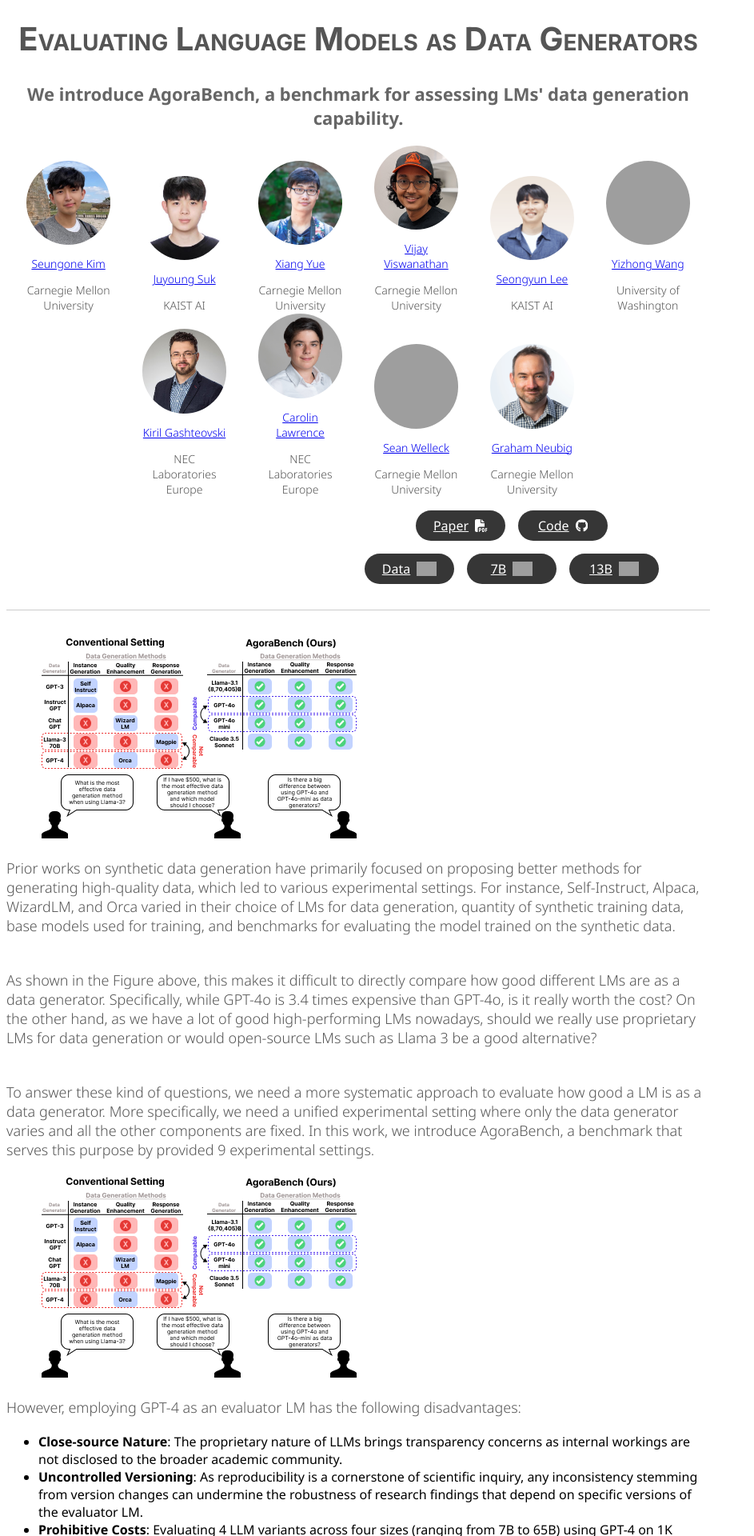
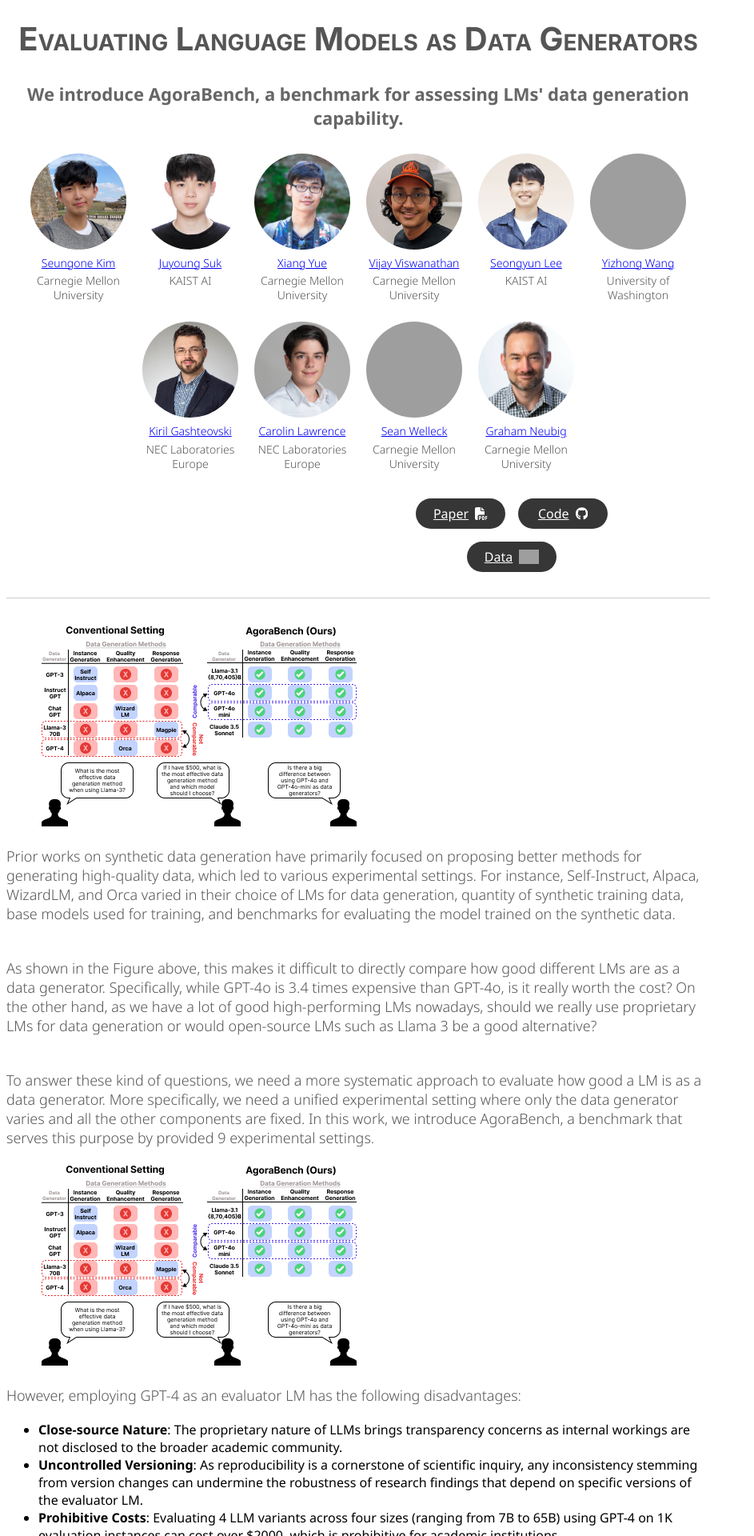
Before and after one commit to neulab/data-agora, a Jekyll site: the page built from docs/index.markdown, in a window 1280 px wide. Shown: the top 1920 px of the page at 80% size, without its empty margins (0-943 px from the left). Built offline with Jekyll 4.4.1, drawn with Linux system fonts in a browser that asks for light colours; a style sheet for code colours, icons or effects is not loaded; grey boxes are pictures that could not be loaded.

Commit message:
fix author

```diff
--- a/docs/_layouts/default.html
+++ b/docs/_layouts/default.html
@@ -81,20 +81,6 @@
           <span>Data</span>
 
           <img src="https://huggingface.co/datasets/huggingface/brand-assets/resolve/main/hf-logo.png" alt="Submit" width="25em"></img>        </a>
-        {% if site.code %}
-          <a class="button" href="{{site.hf_model_7b}}" target="_blank">
-            <span>7B</span>
-
-          <img src="https://huggingface.co/datasets/huggingface/brand-assets/resolve/main/hf-logo.png" alt="Submit" width="25em"></img>
-          </a>
-        {% endif %}
-        {% if site.code %}
-          <a class="button" href="{{site.hf_model_13b}}" target="_blank">
-            <span>13B</span>
-          <img src="https://huggingface.co/datasets/huggingface/brand-assets/resolve/main/hf-logo.png" alt="Submit" width="25em"></img>
-
-          </a>
-        {% endif %}
       </div>
     </div>
     <div class="wrapper">
--- a/docs/assets/css/styles.css
+++ b/docs/assets/css/styles.css
@@ -78,23 +78,24 @@
 
 .authors-wrapper {
   text-align: center;
+  display: flex;
+  flex-wrap: wrap;
+  justify-content: center;
+  align-items: flex-start;
+  gap: 20px;
+  margin: 30px 0;
 }
 
 .author-container {
-  display: inline-block;
-  width: 12%;
-  margin: 0 2% 0 2%;
-}
-
-.author-container p {
-  margin-bottom: 0px;
-  font-size: 14px;
+  width: 120px; /* Fixed width instead of percentage */
+  text-align: center;
 }
 
 .author-image {
   position: relative;
   width: 100%;
   padding-bottom: 100%;
+  margin-bottom: 8px;
 }
 
 .author-image img {
@@ -104,6 +105,24 @@
   top: 0;
   left: 0;
   border-radius: 50%;
+  object-fit: cover;
+}
+
+.author-container p {
+  margin: 4px 0;
+  font-size: 14px;
+  line-height: 1.3;
+}
+
+/* Responsive adjustments */
+@media (max-width: 600px) {
+  .author-container {
+    width: 90px;
+  }
+
+  .author-container p {
+    font-size: 12px;
+  }
 }
 
 .center {
@@ -288,9 +307,6 @@
     font-size: 14px;
   }
 
-  .author-container p {
-    font-size: 10px;
-  }
 
   pre {
     font-size: 10px;
@@ -298,12 +314,6 @@
 
   .wrapper {
     max-width: calc(100vw - 30px);
-  }
-
-  .author-container {
-    display: inline-block;
-    width: 22%;
-    margin: 0 1% 0 1%;
   }
 
   .img-left {
```
